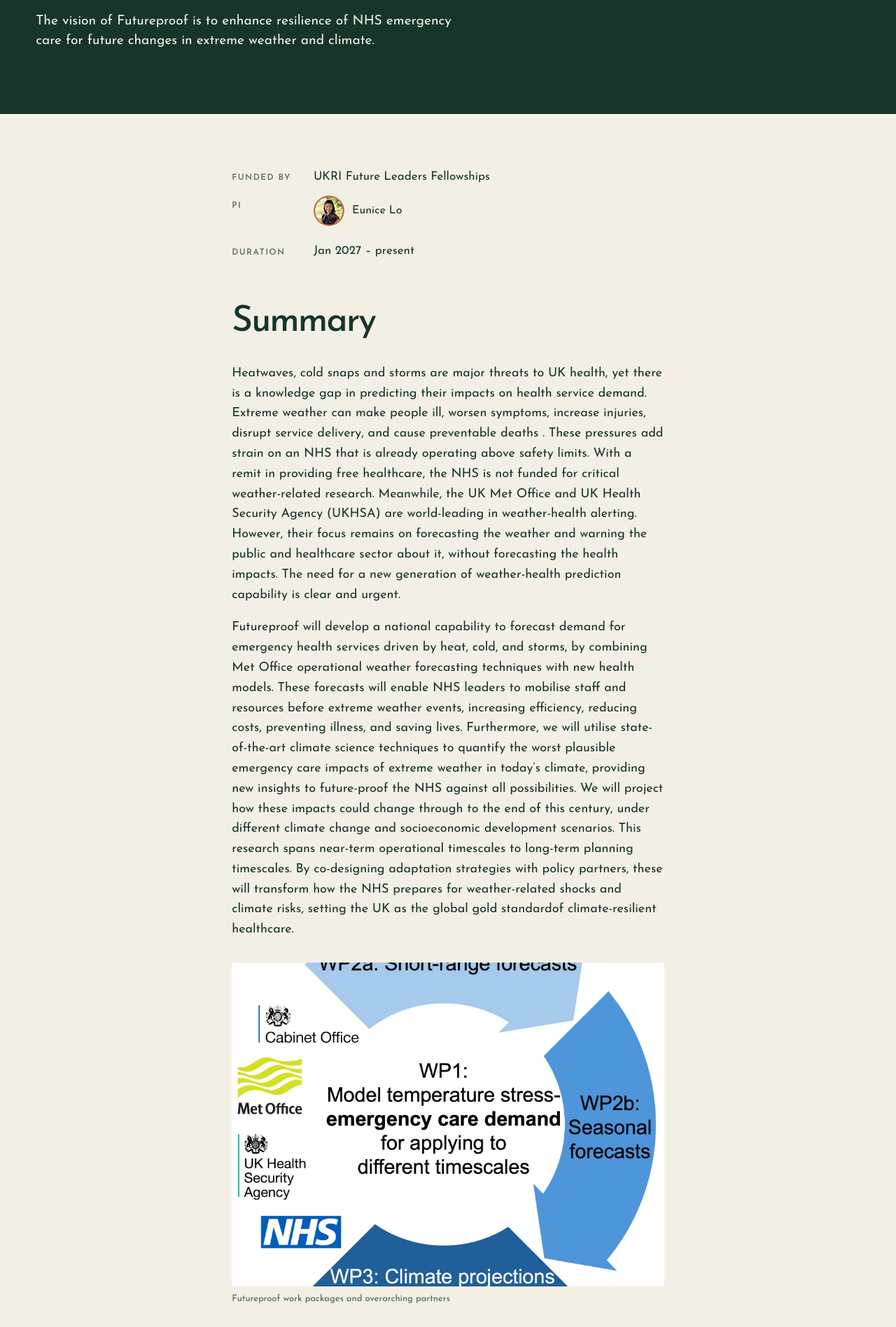
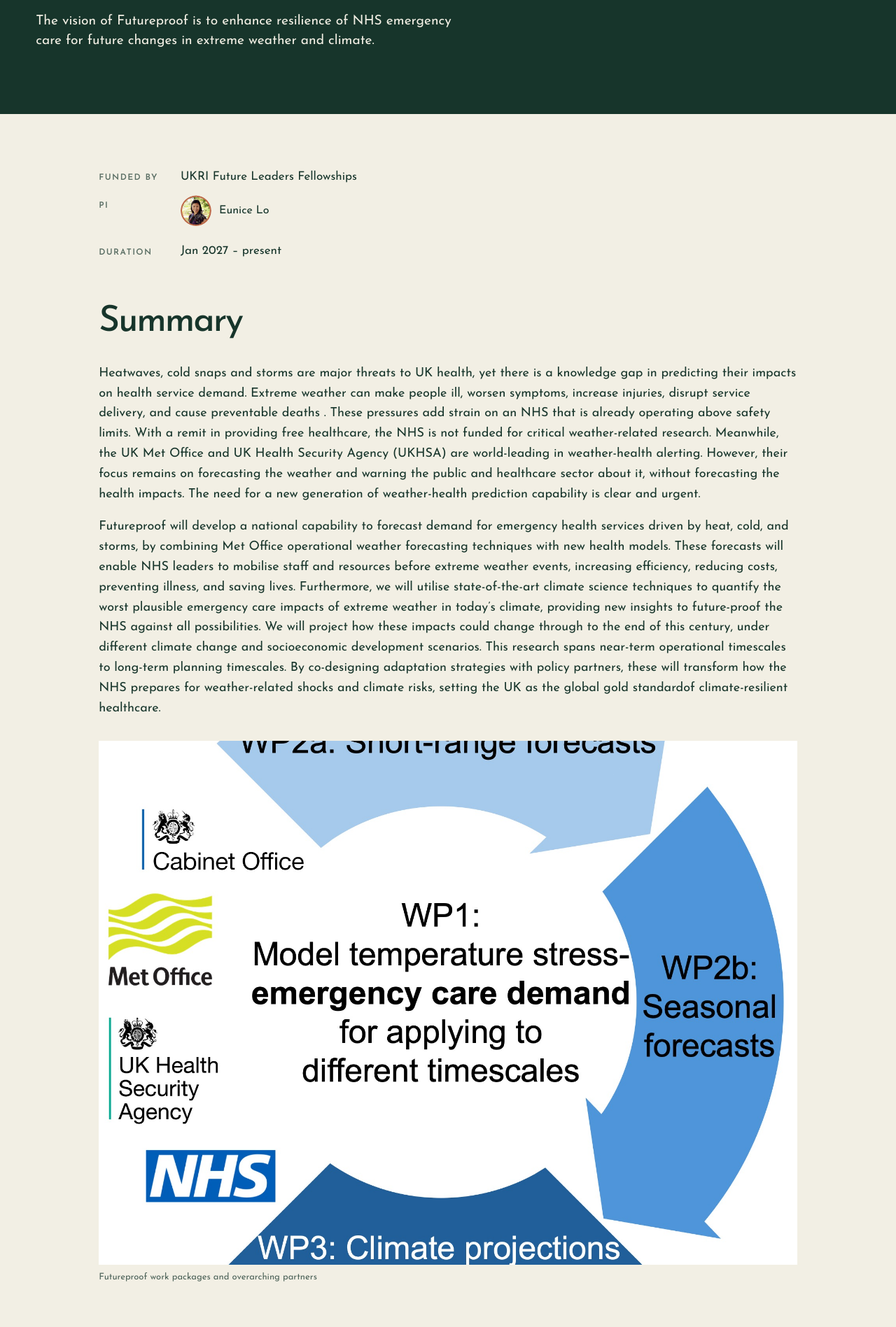
Before and after one commit to alexodavies/bristol-climate-health-page, a Jekyll site: the page built from _projects/futureproof.md, in a window 1280 px wide. Shown: the part 318-2215 px from the top of the page at 70% size. Built offline with Jekyll 4.4.1, drawn with Linux system fonts in a browser that asks for light colours.

Commit message:
Wider body text

```diff
--- a/assets/css/main.css
+++ b/assets/css/main.css
@@ -126,7 +126,7 @@
 .page-body .people-grid article p{font-size:13px;margin:0;opacity:.75}
 .page-body .people-grid article .bio{font-size:15px;line-height:1.55;margin-top:1rem;opacity:.9}
 .page-body .news-art+small,.page-body .news-grid a{display:block}
-.prose{font-size:18px;line-height:1.6;max-width:720px}
+.prose{font-size:18px;line-height:1.6;max-width:min(1100px,100%)}
 .sub{font-family:var(--serif);font-weight:500;font-size:clamp(36px,4vw,60px);letter-spacing:-.04em;margin:3rem 0 1rem}
 .pub-filter{display:flex;align-items:center;gap:.8rem;flex-wrap:wrap;margin:0 0 1.5rem;font-size:14px}
 .pub-filter select{font:inherit;padding:8px 12px;border:1px solid var(--ink);border-radius:100px;background:var(--cream);color:var(--ink)}
@@ -155,7 +155,7 @@
 .byline{display:inline-flex;align-items:center;gap:.7rem;font-size:16px}
 .byline .avatar{margin:0;width:48px;height:42px}
 .byline-text{display:block;font-size:13px;opacity:.75;margin-bottom:.4rem}
-.post-list{list-style:none;padding:0;margin:0 0 1rem;max-width:720px}
+.post-list{list-style:none;padding:0;margin:0 0 1rem;max-width:100%}
 .post-list li{padding:.9rem 0;border-top:1px solid #17352b33;line-height:1.45}
 .post-list small{opacity:.7;margin-left:.5rem}
 .feed-link{font-size:14px;margin:1.5rem 0}
@@ -311,11 +311,11 @@
 .people-col:last-child{flex:1;min-width:0}
 
 /* project page structure */
-.proj-facts{display:grid;grid-template-columns:max-content 1fr;gap:.9rem 2rem;margin:0 0 1rem;padding:0;max-width:720px;font-size:17px;line-height:1.5}
+.proj-facts{display:grid;grid-template-columns:max-content 1fr;gap:.9rem 2rem;margin:0 0 1rem;padding:0;max-width:100%;font-size:17px;line-height:1.5}
 .proj-facts dt{font-size:12px;text-transform:uppercase;letter-spacing:.12em;font-weight:600;opacity:.7;padding-top:.35rem}
 .proj-facts dd{margin:0}
 .proj-people{display:flex;flex-wrap:wrap;gap:.6rem 1.6rem}
-.proj-photos{display:grid;grid-template-columns:repeat(auto-fit,minmax(260px,1fr));gap:1.2rem;margin:2rem 0;max-width:1100px}
+.proj-photos{display:grid;grid-template-columns:repeat(auto-fit,minmax(260px,1fr));gap:1.2rem;margin:2rem 0;max-width:100%}
 .proj-photos figure{margin:0}
 .proj-photos img{display:block;width:100%;aspect-ratio:4/3;object-fit:cover}
 .proj-photos figcaption{font-size:13px;opacity:.75;margin-top:.5rem}
```
